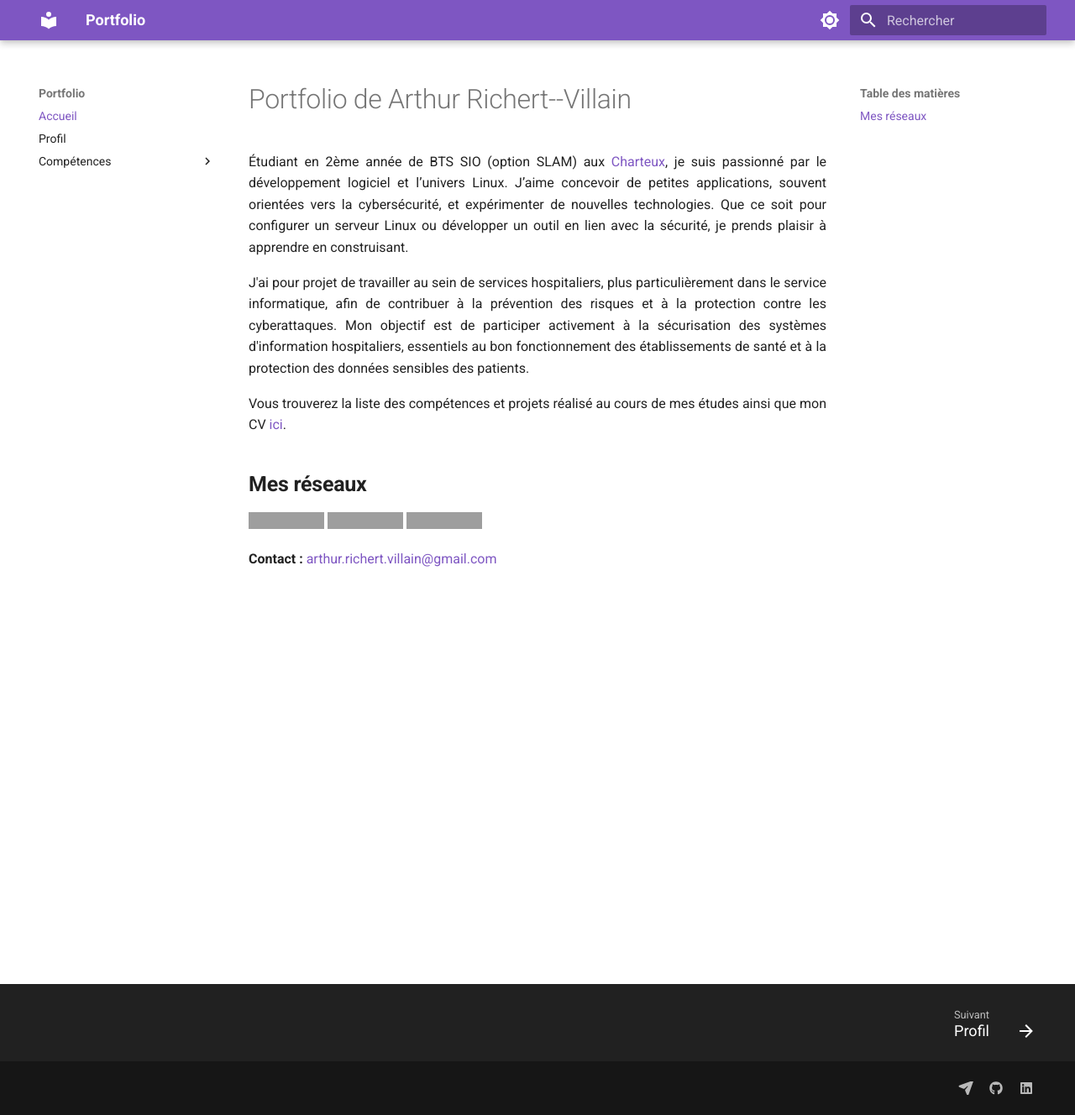
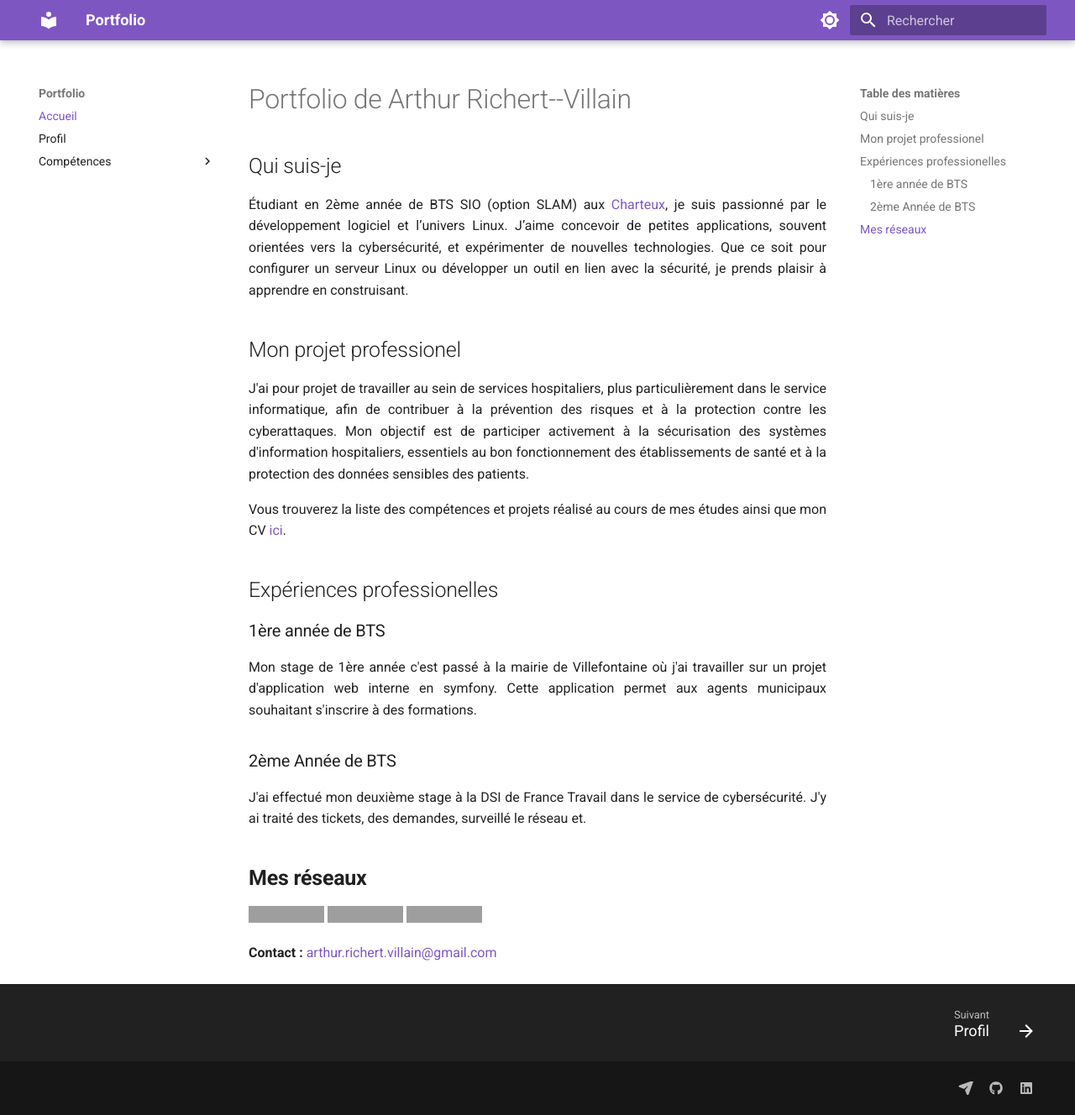
Before and after one commit to saulevant/portfolio_en_ligne, an MkDocs documentation site: the page built from docs/index.md, in a window 1280 px wide and 1328 px high. Shown: the whole window at 84% size. Built offline with MkDocs 1.6.1 and Material for MkDocs 9.7.7, drawn with Linux system fonts in a browser that asks for light colours; grey boxes are pictures that could not be loaded.

Commit message:
Ajout d'informations

```diff
--- a/docs/index.md
+++ b/docs/index.md
@@ -1,11 +1,25 @@
 # Portfolio de Arthur Richert--Villain
 
+## Qui suis-je
+
 Étudiant en 2ème année de BTS SIO (option SLAM) aux [Charteux](https://www.leschartreux.com/), je suis passionné par le développement logiciel et l’univers Linux. J’aime concevoir de petites applications, souvent orientées vers la cybersécurité, et expérimenter de nouvelles technologies. Que ce soit pour configurer un serveur Linux ou développer un outil en lien avec la sécurité, je prends plaisir à apprendre en construisant.
+
+## Mon projet professionel
 
 J'ai pour projet de travailler au sein de services hospitaliers, plus particulièrement dans le service informatique, afin de contribuer à la prévention des risques et à la protection contre les cyberattaques. Mon objectif est de participer activement à la sécurisation des systèmes d'information hospitaliers, essentiels au bon fonctionnement des établissements de santé et à la protection des données sensibles des patients.
 
 
 Vous trouverez la liste des compétences et projets réalisé au cours de mes études ainsi que mon CV [ici](profil.md).
+
+## Expériences professionelles
+
+### 1ère année de BTS
+
+Mon stage de 1ère année c'est passé à la mairie de Villefontaine où j'ai travailler sur un projet d'application web interne en symfony. Cette application permet aux agents municipaux souhaitant s'inscrire à des formations.
+
+### 2ème Année de BTS
+
+J'ai effectué mon deuxième stage à la DSI de France Travail dans le service de cybersécurité. J'y ai traité des tickets, des demandes, surveillé le réseau et.
 
 ## **Mes réseaux**
 [![GitHub](https://img.shields.io/badge/GitHub-181717?style=for-the-badge&logo=github&logoColor=white)](https://github.com/saulevant)
```
Also changed, not shown: docs/competences/patrimoine-informatique.md (+1 -1 lines).
